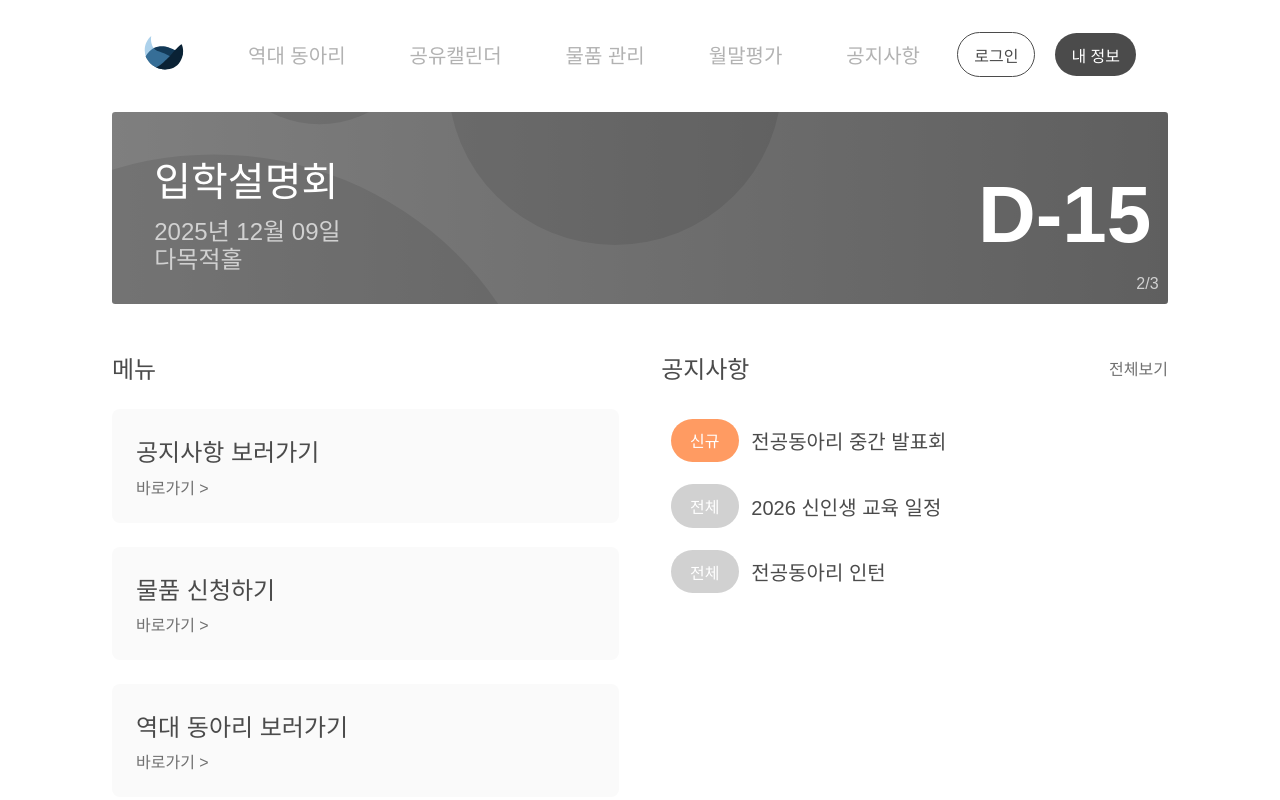
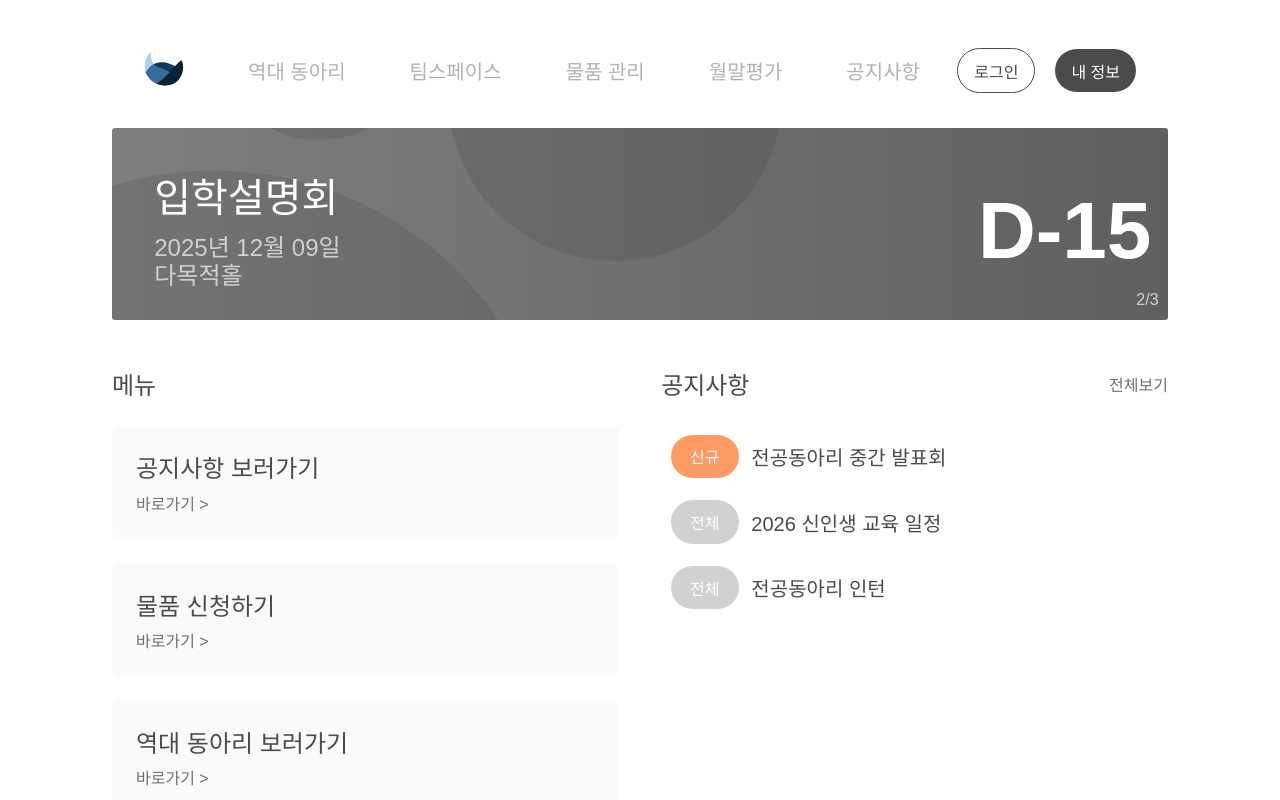
Before and after one commit to arabssm/muldum-v2, a Next.js app in the folder muldum/: page / in a window 1280 px wide. Shown: the top 800 px of the page. Built offline with nearby package versions, Linux system fonts and the light colour scheme; a web font is replaced by a local one.

Commit message:
docs(#10) :: path 및 이름 바꾸기

```diff
--- a/muldum/src/components/topAppBar/index.tsx
+++ b/muldum/src/components/topAppBar/index.tsx
@@ -3,12 +3,12 @@
 import Link from "next/link";
 import { usePathname } from "next/navigation";
 import Image from "next/image";
-import * as S from "./style";
+import * as _ from "./style";
 
 const Menu: { label: string; path: string }[] = [
   { label: "홈화면", path: "/" },
   { label: "역대 동아리", path: "/clubs" },
-  { label: "공유캘린더", path: "/calendar" },
+  { label: "팀스페이스", path: "/team" },
   { label: "물품 관리", path: "/items" },
   { label: "월말평가", path: "/evaluation" },
   { label: "공지사항", path: "/notice" },
@@ -18,30 +18,30 @@ export default function TopAppBar() {
   const pathname = usePathname();
 
   return (
-    <S.Container>
-      <S.Wrapper>
+    <_.Container>
+      <_.Wrapper>
         {Menu.map((item) => (
           <Link key={item.path} href={item.path}>
             {item.label === "홈화면" ? (
               <Image
                 src="/assets/araLogo.svg"
-                alt="Ara Logo"
+                alt="Logo"
                 width={40}
                 height={40}
                 priority
               />
             ) : (
-              <S.Text as="span" isActive={pathname === item.path}>
+              <_.Text as="span" isActive={pathname === item.path}>
                 {item.label}
-              </S.Text>
+              </_.Text>
             )}
           </Link>
         ))}
-      </S.Wrapper>
-      <S.BtnGroup>
-        <S.LoginBtn>로그인</S.LoginBtn>
-        <S.MyInfo>내 정보</S.MyInfo>
-      </S.BtnGroup>
-    </S.Container>
+      </_.Wrapper>
+      <_.BtnGroup>
+        <_.LoginBtn>로그인</_.LoginBtn>
+        <_.MyInfo>내 정보</_.MyInfo>
+      </_.BtnGroup>
+    </_.Container>
   );
 }
--- a/muldum/src/components/topAppBar/style.ts
+++ b/muldum/src/components/topAppBar/style.ts
@@ -9,7 +9,7 @@ const Basic = `
 export const Container = styled.div`
   ${Basic}
   justify-content: space-between;
-  padding: 2rem 9rem 0 9rem;
+  padding: 3rem 9rem 0 9rem;
 `;
 
 export const Wrapper = styled.div`
```
